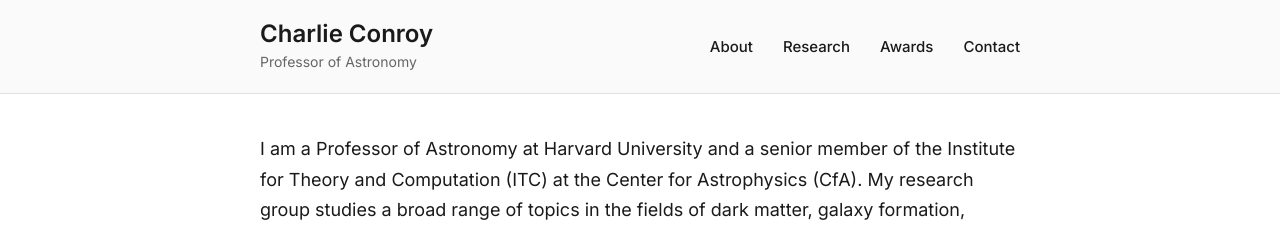
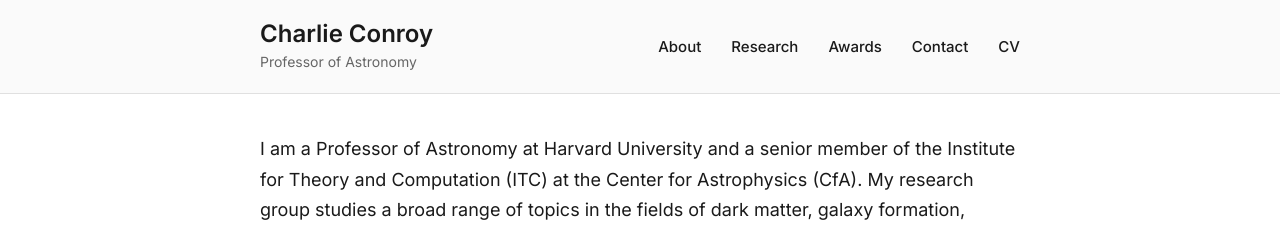
Before and after one commit to cconroy20/cconroy20.github.io, a Jekyll site: the page index.html, which Jekyll copies as it is, in a window 1280 px wide. Shown: the top 231 px of the page. Built offline with Jekyll 4.4.1, drawn with Linux system fonts in a browser that asks for light colours.

```diff
--- a/index.html
+++ b/index.html
@@ -268,6 +268,7 @@
                 <a href="#research">Research</a>
                 <a href="#awards">Awards</a>
                 <a href="#contact">Contact</a>
+                <a href="cv.pdf" target="cv.pdf">CV</a>
             </nav>
         </div>
     </header>
```
